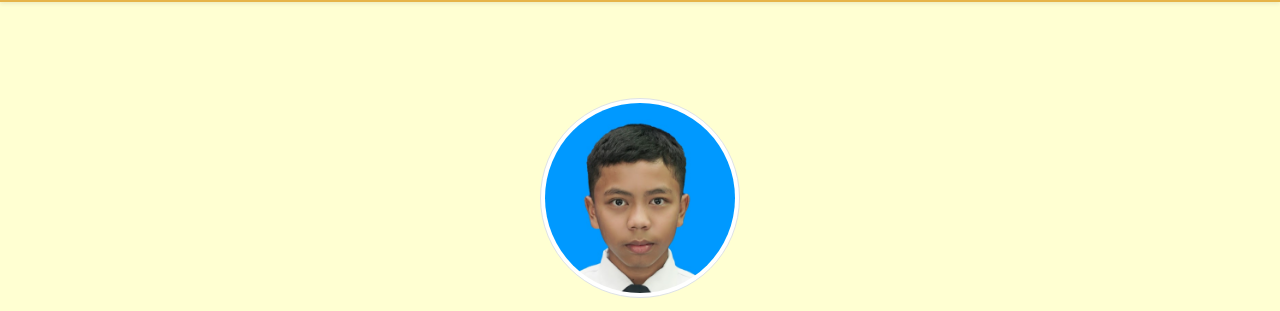
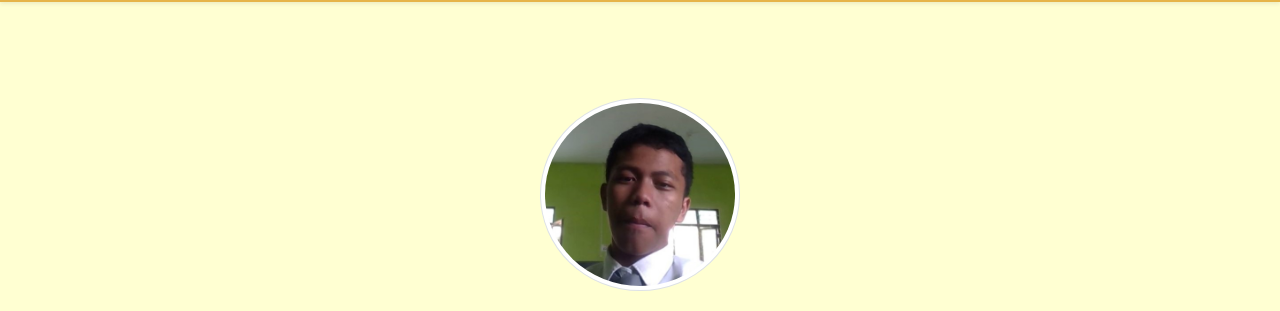
Before and after one commit to ZidanAlfaPermana/zidanalfapermana.github.io, a plain HTML site: page portofolio/index.html in a window 1280 px wide. Shown: the part 56-367 px from the top of the page. Drawn offline with nearby package versions, Linux system fonts and the light colour scheme.

Commit message:
Update index.html

```diff
--- a/portofolio/index.html
+++ b/portofolio/index.html
@@ -55,7 +55,7 @@
 <section id="home">
     <div class="text-center" style="background-color: #ffffd2; font-family: serif">
         <div class="py-5"></div>
-        <img class="d-block mx-auto mb-4 img-thumbnail" style="border-radius: 50%" src="assets/images/gini-coi.jpg" alt="" width="200" height="100">
+        <img class="d-block mx-auto mb-4 img-thumbnail" style="border-radius: 50%" src="assets/images/myfoto.jpg" alt="" width="200" height="100">
         <h1 class="display-5 text-body-emphasis fw-bolder">Zidan Alfa Permana</h1>
         <div class="col-lg-6 mx-auto">
             <p style="margin-bottom: -30px" class="lead">saya adalah front end web developer pemula dan pengembang plugin pocketmine.</p>
@@ -272,7 +272,7 @@
                 <h3>SMK: SMK Negeri 5 Malang</h3>
             </div>
             <div class="col">
-                <img src="assets/images/gini-coi.jpg" class="img-thumbnail" style="border-radius: 50%"
+                <img src="assets/images/myfoto.jpg" class="img-thumbnail" style="border-radius: 50%"
                      width="250" alt="Profile Git Ku">
             </div>
         </div>
```
